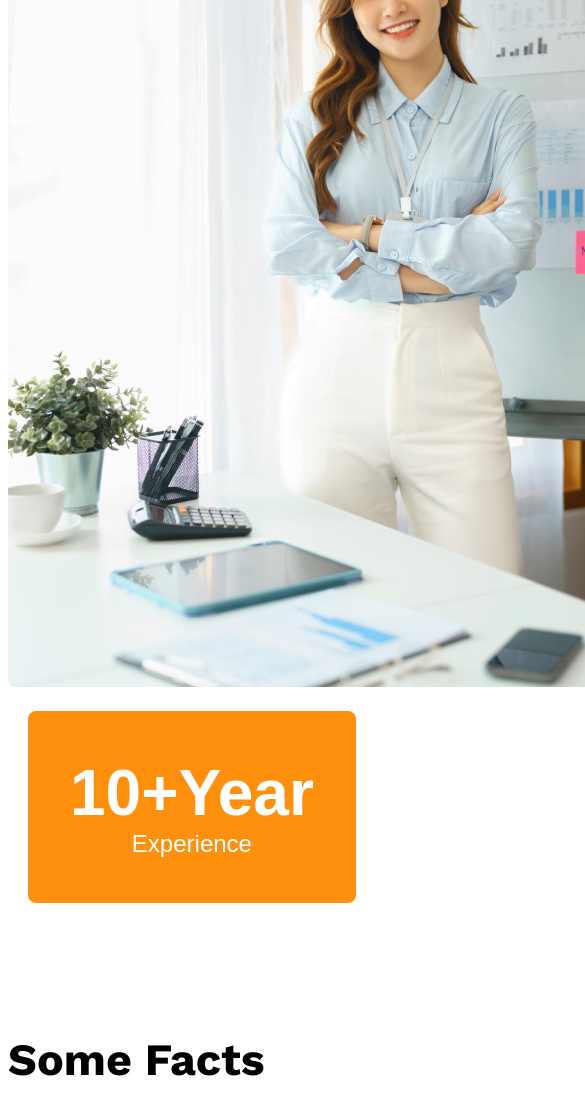
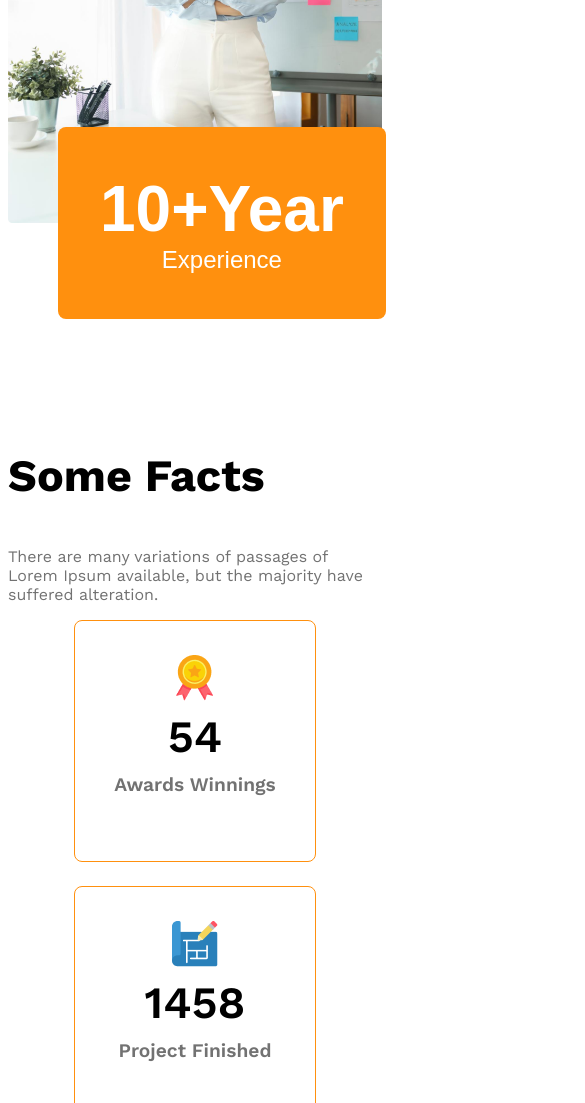
Before and after one commit to SShojol/g3-architects-website, a plain HTML site: page index.html in a window 390 px wide. Shown: the part 4800-5903 px from the top of the page, 585 px wide, since content can reach past the window. Drawn offline with nearby package versions, Linux system fonts and the light colour scheme.

Commit message:
experience-badge fixed for mobile device

```diff
--- a/style/architects.css
+++ b/style/architects.css
@@ -127,15 +127,9 @@
     font-size: 4rem;
     font-weight: 700;
   }
-
-
-  /* .featured-architect img{
+  .featured-architect img{
     width: 100%;
-  } */
-
-
-
-
+  }
   /* some facts related style */
   .fact-container{
     display: grid;
@@ -199,8 +193,8 @@
       margin-left: 60px;
     }
     #experience-badge{
-      margin-top: 20px;
-      margin-left: 20px;
+      margin-top: -100px;
+      margin-left: 50px;
     }
   }
   /* medium size device */
```
